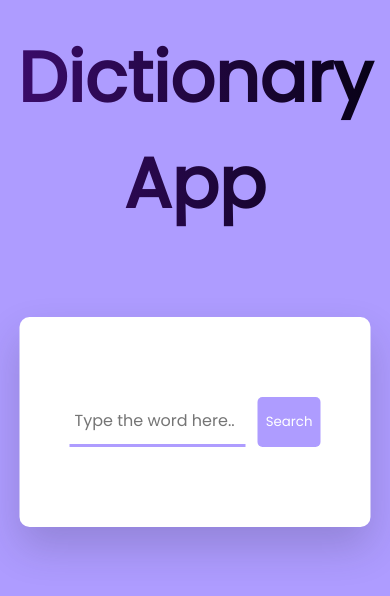
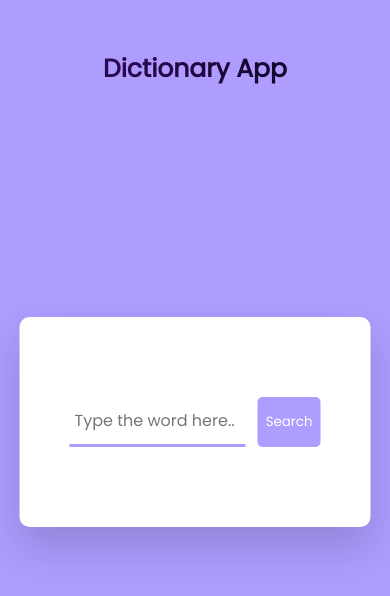
Before and after one commit to Devanathan-MDN/Dictionary-App, a plain HTML site: page index.html in a window 390 px wide. Drawn offline with nearby package versions, Linux system fonts and the light colour scheme.

Commit message:
Update style.css

```diff
--- a/style.css
+++ b/style.css
@@ -93,3 +93,15 @@ h1 {
     margin-top: 80px;
     text-align: center;
 }
+@media only screen and (max-width: 740px){
+    h1{
+    font-size: 25px;
+    font-weight: 800;
+    text-align: center;
+    padding-top: 50px;
+    background-image: linear-gradient(to left, #060113, #3c0c6d);
+    color: transparent;
+    background-clip: text;
+    -webkit-background-clip: text;
+}
+}
```
